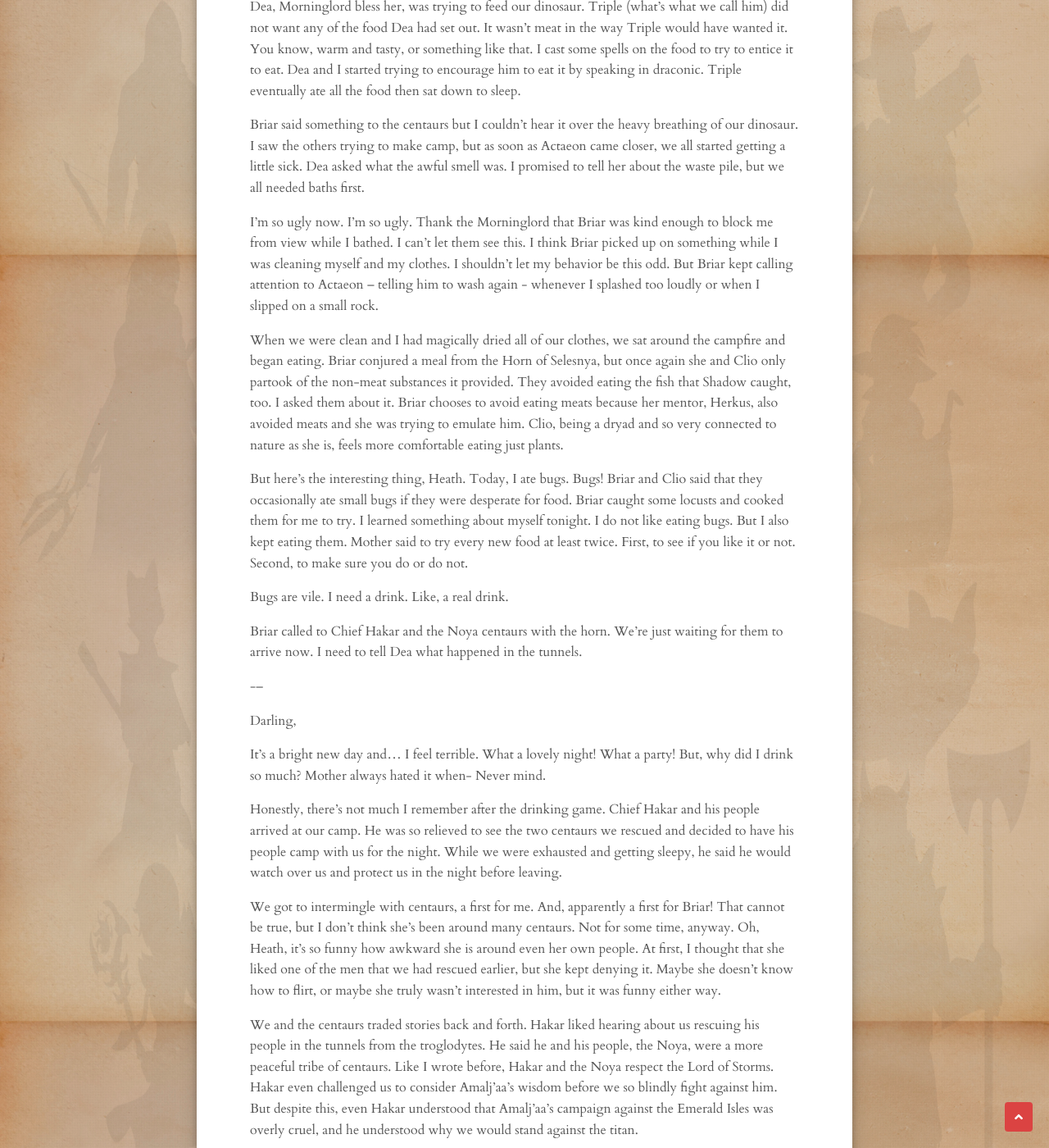
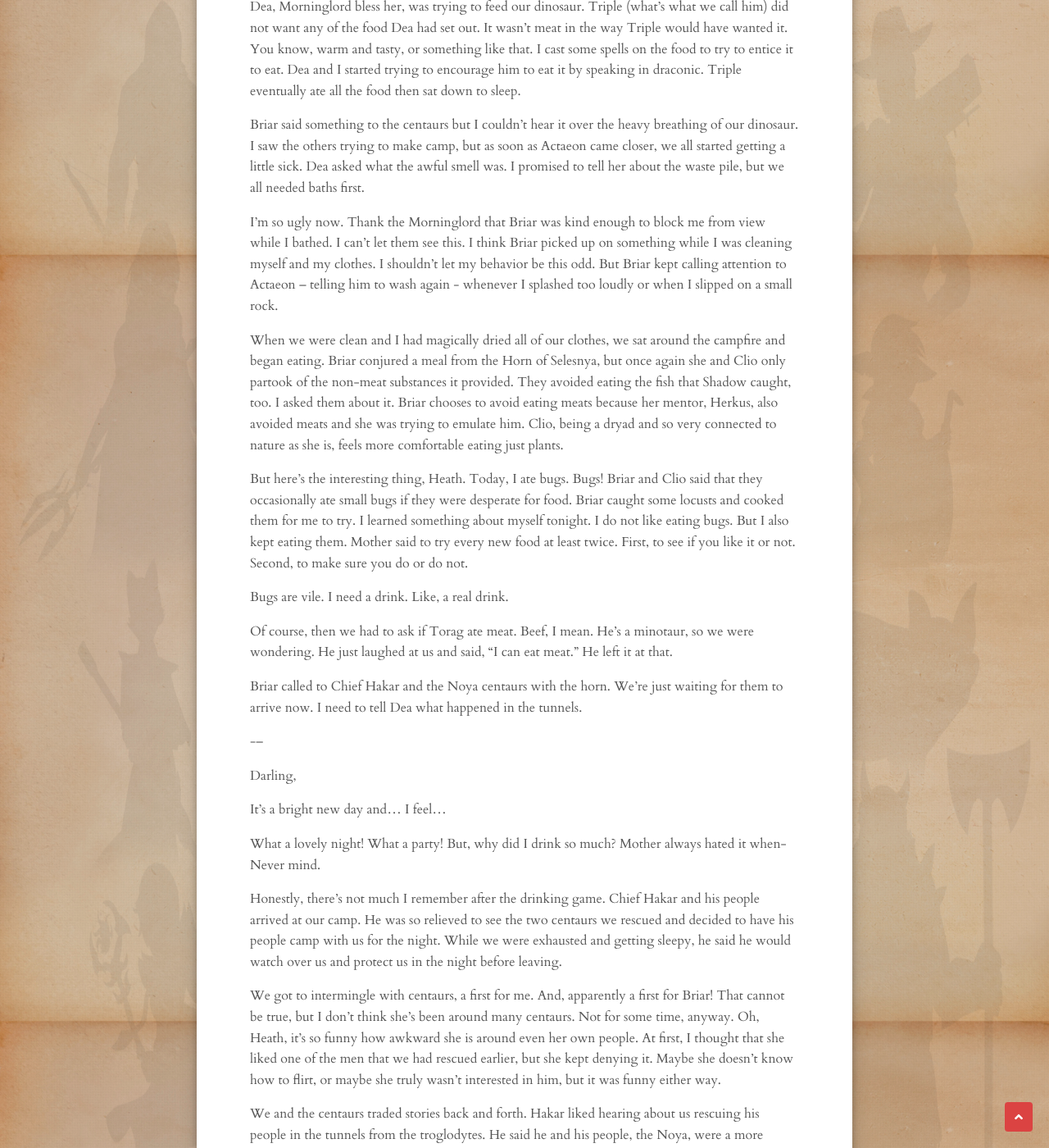
Before and after one commit to clblamires/ninesjournal, a Jekyll site: the page built from _posts/2020-07-26-vice.md, in a window 1280 px wide and 1400 px high, scrolled down 624 px. Shown: the whole window at 82% size. Built offline with Jekyll 4.4.1, drawn with Linux system fonts in a browser that asks for light colours; nearby versions of some CDN libraries; some of the changed text lies outside the part shown.

Commit message:
Update Episodes “2020-07-26-vice”

```diff
--- a/_posts/2020-07-26-vice.md
+++ b/_posts/2020-07-26-vice.md
@@ -18,7 +18,7 @@ Dea, Morninglord bless her, was trying to feed our dinosaur. Triple (what’s wh
 
 Briar said something to the centaurs but I couldn’t hear it over the heavy breathing of our dinosaur. I saw the others trying to make camp, but as soon as Actaeon came closer, we all started getting a little sick. Dea asked what the awful smell was. I promised to tell her about the waste pile, but we all needed baths first.
 
-I’m so ugly now. I’m so ugly. Thank the Morninglord that Briar was kind enough to block me from view while I bathed. I can’t let them see this. I think Briar picked up on something while I was cleaning myself and my clothes. I shouldn’t let my behavior be this odd. But Briar kept calling attention to Actaeon – telling him to wash again - whenever I splashed too loudly or when I slipped on a small rock.
+I’m so ugly now. Thank the Morninglord that Briar was kind enough to block me from view while I bathed. I can’t let them see this. I think Briar picked up on something while I was cleaning myself and my clothes. I shouldn’t let my behavior be this odd. But Briar kept calling attention to Actaeon – telling him to wash again - whenever I splashed too loudly or when I slipped on a small rock.
 
 When we were clean and I had magically dried all of our clothes, we sat around the campfire and began eating. Briar conjured a meal from the Horn of Selesnya, but once again she and Clio only partook of the non-meat substances it provided. They avoided eating the fish that Shadow caught, too. I asked them about it. Briar chooses to avoid eating meats because her mentor, Herkus, also avoided meats and she was trying to emulate him. Clio, being a dryad and so very connected to nature as she is, feels more comfortable eating just plants.
 
@@ -26,13 +26,17 @@ But here’s the interesting thing, Heath. Today, I ate bugs. Bugs! Briar and Cl
 
 Bugs are vile. I need a drink. Like, a real drink.
 
+Of course, then we had to ask if Torag ate meat. Beef, I mean. He's a minotaur, so we were wondering. He just laughed at us and said, "I can eat meat." He left it at that.
+
 Briar called to Chief Hakar and the Noya centaurs with the horn. We’re just waiting for them to arrive now. I need to tell Dea what happened in the tunnels.
 
 \---
 
 Darling,
 
-It’s a bright new day and… I feel terrible. What a lovely night! What a party! But, why did I drink so much? Mother always hated it when- Never mind.
+It’s a bright new day and… I feel...
+
+What a lovely night! What a party! But, why did I drink so much? Mother always hated it when- Never mind.
 
 Honestly, there’s not much I remember after the drinking game. Chief Hakar and his people arrived at our camp. He was so relieved to see the two centaurs we rescued and decided to have his people camp with us for the night. While we were exhausted and getting sleepy, he said he would watch over us and protect us in the night before leaving.
 
```
Also changed, not shown: other parts of _posts/2020-07-26-vice.md (+1 -1 lines).
